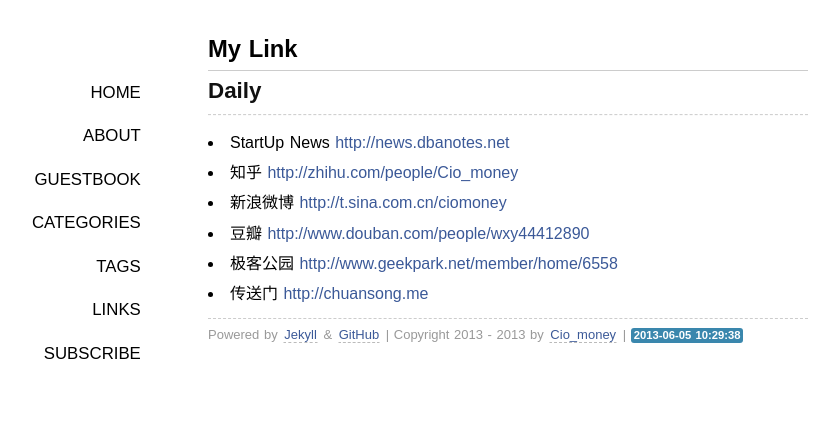
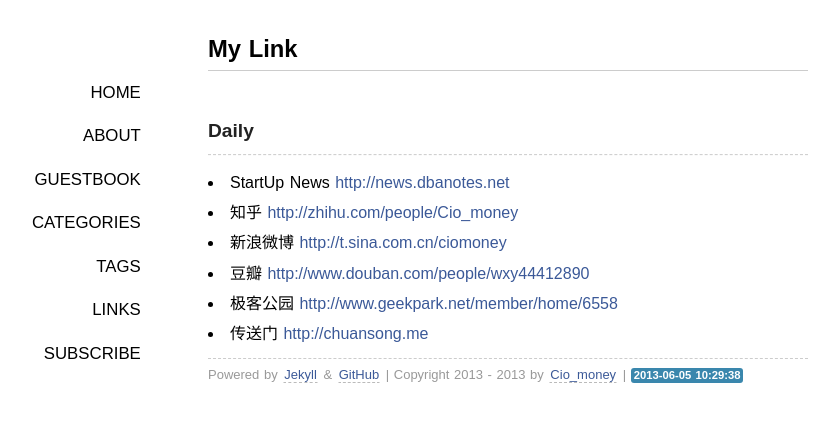
Before and after one commit to wxy44412890/wxy44412890.github.com, a Jekyll site: the page built from links/index.md, in a window 1280 px wide. Shown: the top 422 px of the page, without its empty margins (132-971 px from the left). Built offline with Jekyll 4.4.1, drawn with Linux system fonts in a browser that asks for light colours; some web fonts are replaced; Markdown is read by kramdown in place of the engine named in the settings; comment, search, counter and statistics services are not loaded.

Commit message:
(1)在一级标题和三级标题中间加入换行符

```diff
--- a/links/index.md
+++ b/links/index.md
@@ -3,11 +3,9 @@
 layout: page
 comments: yes
 ---
-
-
-## Daily
+<br/>
+### Daily
 ***
-
 * StartUp News <a href="http://news.dbanotes.net" target="_blank">http://news.dbanotes.net</a>
 * 知乎     <a href="http://zhihu.com/people/Cio_money" target="_blank">http://zhihu.com/people/Cio_money</a>
 * 新浪微博  <a href="http://t.sina.com.cn/ciomoney" target="_blank">http://t.sina.com.cn/ciomoney</a>
```
